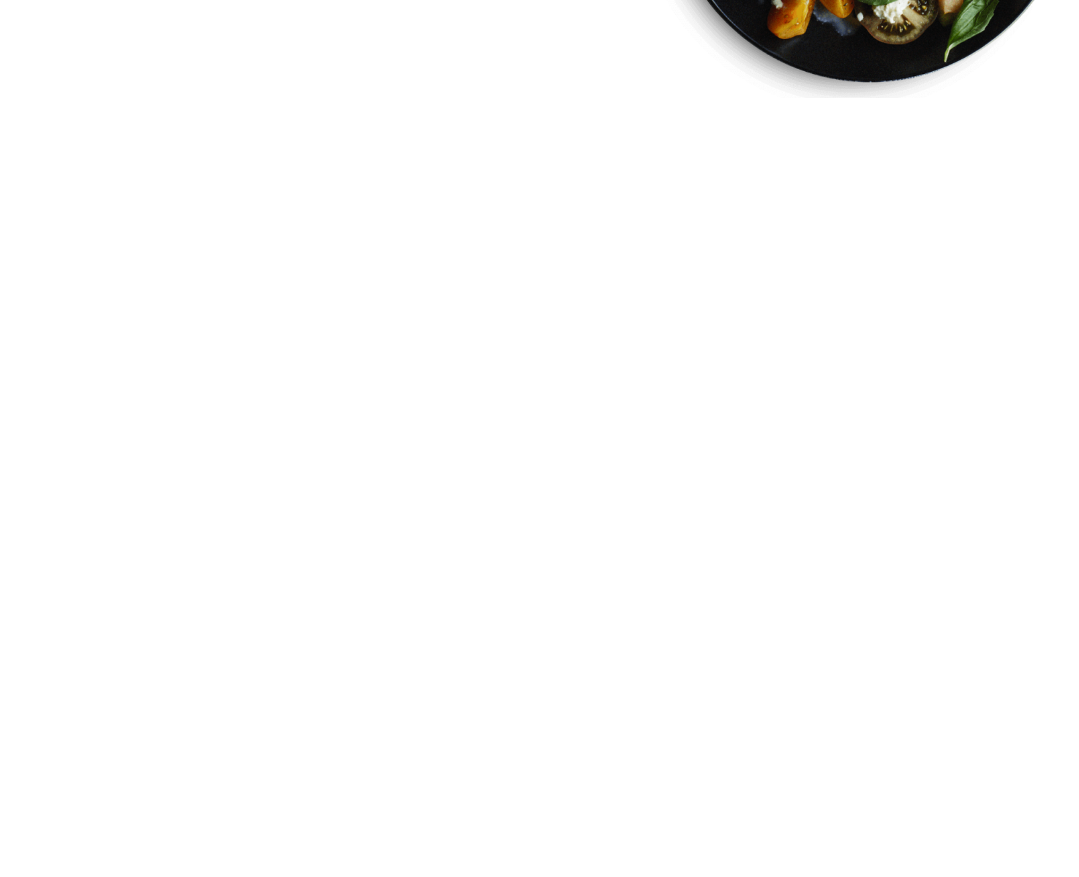
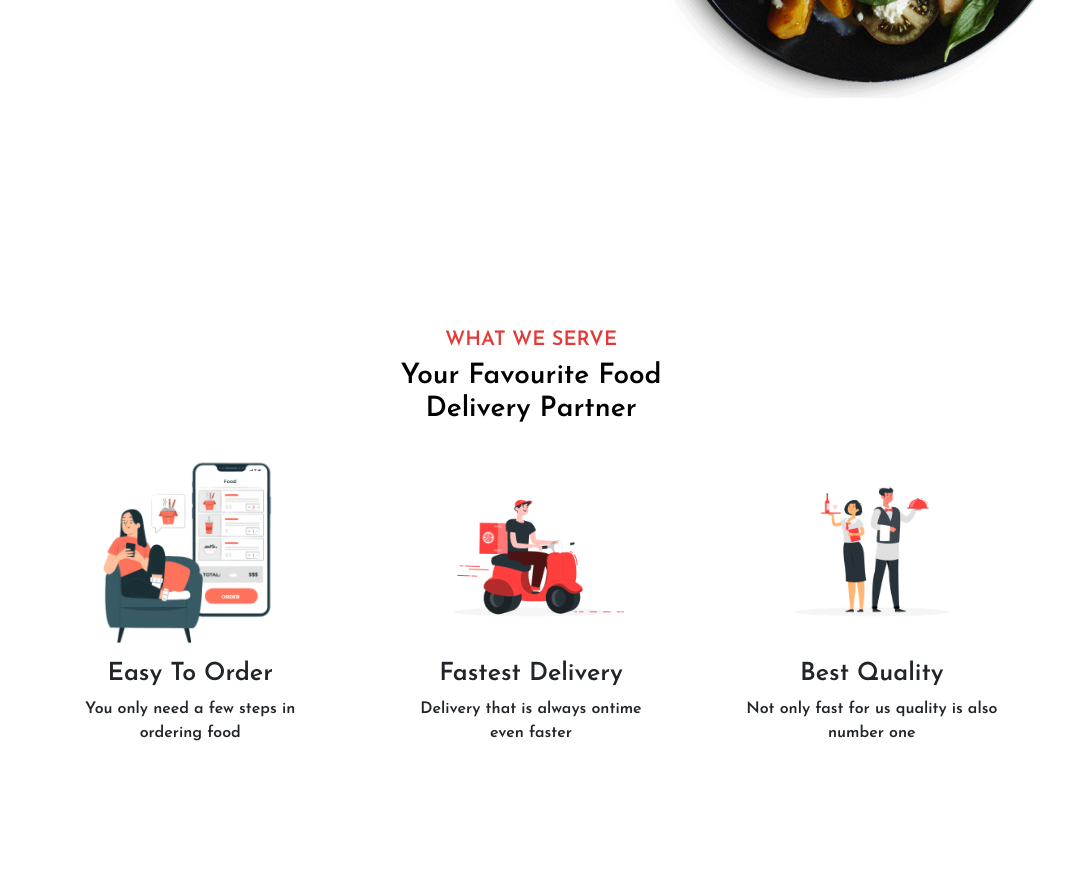
Before and after one commit to IwanPWK/front-food-website, a plain HTML site: page index.html in a window 1280 px wide. Shown: the part 559-1436 px from the top of the page, without its empty margins (109-1188 px from the left). Before the commit the page ends 877 px from the top, so only its background shows below. Drawn offline with nearby package versions, Linux system fonts and the light colour scheme.

Commit message:
Top section

```diff
--- a/index.html
+++ b/index.html
@@ -103,6 +103,54 @@
     </section>
     <!-- Home Section End -->
 
+    <!-- Top Section Start -->
+    <div class="top-section">
+      <h5>WHAT WE SERVE</h5>
+      <h3>
+        Your Favourite Food <br />
+        Delivery Partner
+      </h3>
+      <div class="row">
+        <div class="col-md-4 py-3 py-md-0">
+          <div class="card">
+            <img src="./images/img1.png" alt="" />
+            <div class="card-body">
+              <h1>Easy To Order</h1>
+              <p>
+                You only need a few steps in <br />
+                ordering food
+              </p>
+            </div>
+          </div>
+        </div>
+        <div class="col-md-4 py-3 py-md-0">
+          <div class="card">
+            <img src="./images/img2.png" alt="" />
+            <div class="card-body">
+              <h1>Fastest Delivery</h1>
+              <p>
+                Delivery that is always ontime <br />
+                even faster
+              </p>
+            </div>
+          </div>
+        </div>
+        <div class="col-md-4 py-3 py-md-0">
+          <div class="card">
+            <img src="./images/img3.png" alt="" />
+            <div class="card-body">
+              <h1>Best Quality</h1>
+              <p>
+                Not only fast for us quality is also <br />
+                number one
+              </p>
+            </div>
+          </div>
+        </div>
+      </div>
+    </div>
+    <!-- Top Section End -->
+
     <!-- BOOTSTRAP CDN LINK -->
     <script
       src="https://cdn.jsdelivr.net/npm/bootstrap@5.0.2/dist/js/bootstrap.bundle.min.js"
--- a/style.css
+++ b/style.css
@@ -102,3 +102,36 @@ html::-webkit-scrollbar {
   }
 }
 /* Home Section End */
+
+/* Top Section Start */
+.top-section {
+  padding: 10px 11% 100px;
+}
+.top-section h5 {
+  color: #e53937;
+  text-align: center;
+}
+.top-section h3 {
+  color: black;
+  text-align: center;
+  font-weight: 600;
+}
+.top-section .row {
+  margin-top: 30px;
+  align-items: center;
+}
+.top-section .row .card {
+  border: none;
+}
+.top-section .row .card img {
+  width: 200px;
+  margin: auto;
+}
+.top-section .card-body {
+  text-align: center;
+}
+.top-section .card-body h1 {
+  font-size: 25px;
+  font-weight: 600;
+}
+/* Top Section End */
```
